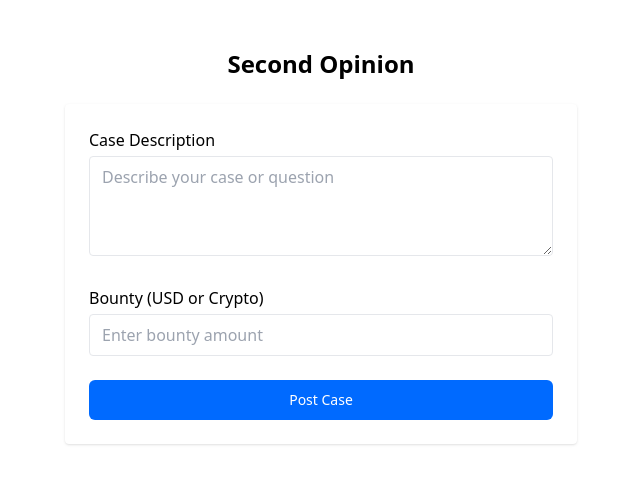
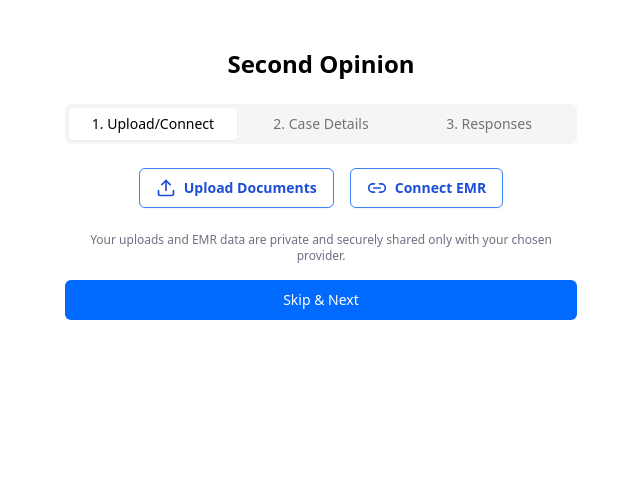
Before and after one commit to raimp001/Fork-of-Basehealth, a Next.js app: page /second-opinion in a window 1280 px wide. Shown: the top 484 px of the page, without its empty margins (319-959 px from the left). Built offline with nearby package versions, Linux system fonts and the light colour scheme.

Commit message:
Enhance second opinion workflow: add stepper, upload, EMR, and provider response preview

```diff
--- a/app/second-opinion/page.tsx
+++ b/app/second-opinion/page.tsx
@@ -2,10 +2,25 @@
 
 import { useState } from "react"
 import { Button } from "@/components/ui/button"
+import { Upload, Link2 } from "lucide-react"
+import {
+  Dialog,
+  DialogTrigger,
+  DialogContent,
+  DialogHeader,
+  DialogTitle,
+  DialogDescription,
+  DialogClose
+} from "@/components/ui/dialog"
+import { Tabs, TabsList, TabsTrigger, TabsContent } from "@/components/ui/tabs"
 
 export default function SecondOpinionPage() {
   const [form, setForm] = useState({ description: '', bounty: '' })
   const [submitted, setSubmitted] = useState(false)
+  const [showUploadToast, setShowUploadToast] = useState(false)
+  const [showEMRToast, setShowEMRToast] = useState(false)
+  const [uploadedFiles, setUploadedFiles] = useState<File[]>([])
+  const [tab, setTab] = useState("upload")
 
   const handleChange = (e: React.ChangeEvent<HTMLInputElement | HTMLTextAreaElement>) => {
     setForm({ ...form, [e.target.name]: e.target.value })
@@ -14,13 +29,81 @@ export default function SecondOpinionPage() {
   const handleSubmit = (e: React.FormEvent) => {
     e.preventDefault()
     setSubmitted(true)
+    setTab("responses")
+  }
+
+  const handleFileUpload = (e: React.ChangeEvent<HTMLInputElement>) => {
+    if (e.target.files) {
+      setUploadedFiles(Array.from(e.target.files))
+      setShowUploadToast(true)
+      setTimeout(() => setShowUploadToast(false), 2500)
+    }
+  }
+
+  const handleEMRConnect = () => {
+    setShowEMRToast(true)
+    setTimeout(() => setShowEMRToast(false), 2500)
   }
 
   return (
     <div className="max-w-lg mx-auto py-12">
       <h1 className="text-2xl font-bold mb-6 text-center">Second Opinion</h1>
+      <Tabs value={tab} onValueChange={setTab} className="w-full">
+        <TabsList className="w-full flex justify-between mb-6">
+          <TabsTrigger value="upload" className="flex-1">1. Upload/Connect</TabsTrigger>
+          <TabsTrigger value="case" className="flex-1">2. Case Details</TabsTrigger>
+          <TabsTrigger value="responses" className="flex-1">3. Responses</TabsTrigger>
+        </TabsList>
+        {/* Step 1: Upload/Connect */}
+        <TabsContent value="upload">
+          <div className="flex flex-col sm:flex-row gap-4 mb-6 justify-center">
+            {/* Upload Documents Dialog */}
+            <Dialog>
+              <DialogTrigger asChild>
+                <Button variant="outline" className="flex items-center gap-2 border-blue-500 text-blue-700 font-semibold shadow-sm"><Upload className="h-5 w-5" /> Upload Documents</Button>
+              </DialogTrigger>
+              <DialogContent>
+                <DialogHeader>
+                  <DialogTitle>Upload Medical Documents</DialogTitle>
+                  <DialogDescription>Attach files (PDF, images, etc.) for the provider to review.</DialogDescription>
+                </DialogHeader>
+                <label htmlFor="upload-documents" className="sr-only">Upload medical documents</label>
+                <input id="upload-documents" type="file" multiple onChange={handleFileUpload} className="block w-full text-sm text-gray-500 file:mr-4 file:py-2 file:px-4 file:rounded-full file:border-0 file:text-sm file:font-semibold file:bg-blue-50 file:text-blue-700 hover:file:bg-blue-100" />
+                {uploadedFiles.length > 0 && (
+                  <ul className="mt-3 text-sm text-gray-700">
+                    {uploadedFiles.map((file, idx) => <li key={idx}>{file.name}</li>)}
+                  </ul>
+                )}
+                <DialogClose asChild>
+                  <Button className="mt-4 w-full" onClick={() => setTab("case")}>Done & Next</Button>
+                </DialogClose>
+              </DialogContent>
+            </Dialog>
+            {/* Connect EMR Dialog */}
+            <Dialog>
+              <DialogTrigger asChild>
+                <Button variant="outline" className="flex items-center gap-2 border-blue-500 text-blue-700 font-semibold shadow-sm"><Link2 className="h-5 w-5" /> Connect EMR</Button>
+              </DialogTrigger>
+              <DialogContent>
+                <DialogHeader>
+                  <DialogTitle>Connect Your EMR</DialogTitle>
+                  <DialogDescription>Securely connect your electronic medical record for provider review. (Coming soon!)</DialogDescription>
+                </DialogHeader>
+                <div className="text-center text-gray-500 py-4">EMR integration coming soon. Please upload documents for now.</div>
+                <DialogClose asChild>
+                  <Button className="mt-4 w-full" onClick={() => { handleEMRConnect(); setTab("case") }}>Close & Next</Button>
+                </DialogClose>
+              </DialogContent>
+            </Dialog>
+          </div>
+          {/* Privacy Note */}
+          <div className="text-xs text-gray-500 mb-4 text-center">Your uploads and EMR data are private and securely shared only with your chosen provider.</div>
+          <Button className="w-full" onClick={() => setTab("case")}>Skip & Next</Button>
+        </TabsContent>
+        {/* Step 2: Case Details */}
+        <TabsContent value="case">
           {!submitted ? (
-        <form onSubmit={handleSubmit} className="space-y-6 bg-white p-6 rounded shadow">
+            <form onSubmit={handleSubmit} className="space-y-6 bg-white p-6 rounded shadow-md">
               <div>
                 <label className="block mb-1 font-medium">Case Description</label>
                 <textarea name="description" required value={form.description} onChange={handleChange} className="w-full border rounded px-3 py-2 min-h-[100px]" placeholder="Describe your case or question" />
@@ -32,14 +115,28 @@ export default function SecondOpinionPage() {
               <Button type="submit" className="w-full">Post Case</Button>
             </form>
           ) : (
-        <div className="bg-white p-6 rounded shadow text-center">
+            <div className="bg-white p-6 rounded shadow-md text-center">
               <h2 className="text-xl font-semibold mb-4">Case Posted!</h2>
               <p className="mb-4">Your case is now live for providers to review and respond.</p>
-          <div className="mt-6 text-left">
-            <h3 className="font-medium mb-2">Provider Responses (coming soon)</h3>
-            <div className="text-muted-foreground">No responses yet.</div>
+              <Button className="w-full mt-4" onClick={() => setTab("responses")}>Go to Responses</Button>
             </div>
+          )}
+        </TabsContent>
+        {/* Step 3: Provider Responses */}
+        <TabsContent value="responses">
+          <div className="bg-white p-6 rounded shadow-md text-center">
+            <h2 className="text-xl font-semibold mb-4">Provider Responses</h2>
+            <div className="text-muted-foreground mb-4">No responses yet. (Coming soon)</div>
+            <Button className="w-full mt-4" onClick={() => setTab("case")}>Back to Case</Button>
           </div>
+        </TabsContent>
+      </Tabs>
+      {/* Toasts */}
+      {showUploadToast && (
+        <div className="fixed top-4 left-1/2 -translate-x-1/2 bg-green-100 text-green-800 px-4 py-2 rounded shadow z-50">Files uploaded!</div>
+      )}
+      {showEMRToast && (
+        <div className="fixed top-4 left-1/2 -translate-x-1/2 bg-blue-100 text-blue-800 px-4 py-2 rounded shadow z-50">EMR connection coming soon!</div>
       )}
     </div>
   )
```
Lines whose indentation alone changed are shown as unchanged.
